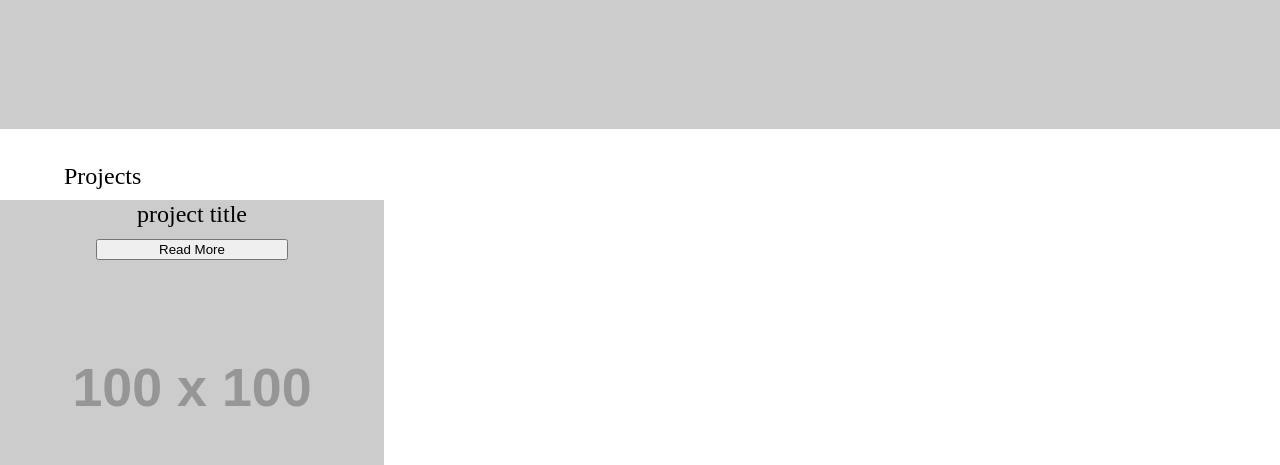
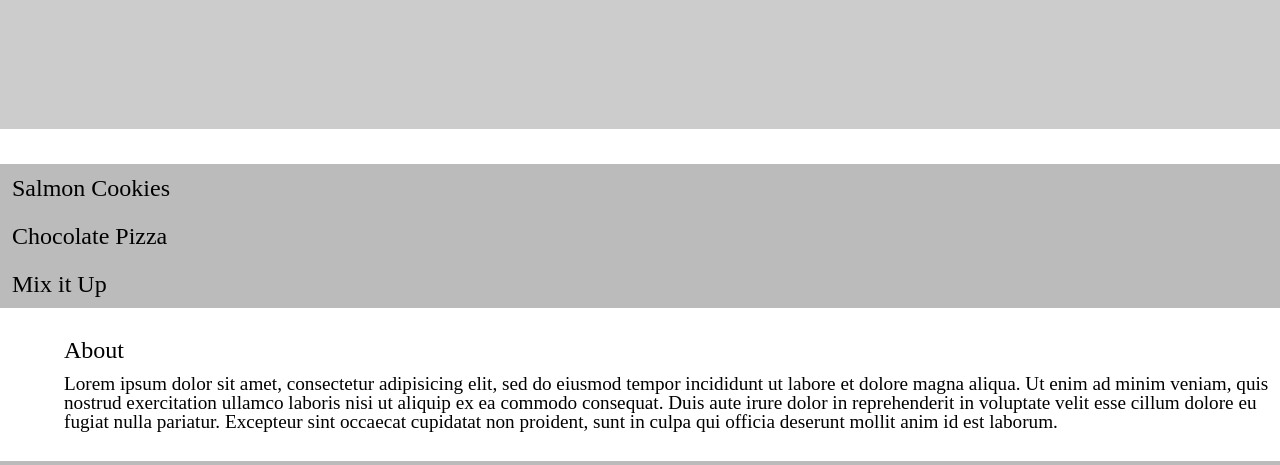
Before and after one commit to andyfiveeleven/portfolio-page, a plain HTML site: page index.html in a window 1280 px wide. Shown: the part 775-1240 px from the top of the page. Drawn offline with Linux system fonts and the light colour scheme; placeholder pictures from the web are drawn by us; files whose address does not match are found by name.

Commit message:
the projects show up dynamically ?

```diff
--- a/JS/app.js
+++ b/JS/app.js
@@ -1,14 +1,4 @@
 'use strict';
-
-function Project (name, date, tools, path, gitPath, collabs, about){
-  this.name = name;
-  this.date = dateFin;
-  this.tools = tools; //array!
-  this.path = url;
-  this.gitPath = gitHub;
-  this.collabs = collabs;
-  this.about = about;
-}
 
 $('.icon-menu').click(function(){
   $('.main-nav ul').toggleClass('menu');
--- a/JS/projects.js
+++ b/JS/projects.js
@@ -13,10 +13,10 @@ function Project (projObj) {
 }
 
 Project.prototype.toHtml = function() {
-  var $newProject = $('.template').clone();
+  var $newProject = $('article.template').clone();
   $newProject.removeClass('template');
-  $newProject.find('h3').html(this.name);
-  $newProject.append('<hr>');
+
+  $newProject.find('h1').html(this.name);
   console.log($newProject);
   return $newProject;
 };
@@ -27,5 +27,5 @@ rawProject.forEach(function(projectObject){
 console.log(projects);
 
 projects.forEach(function(project){
-  $('.pro-list').append(project.toHtml());
+  $('#project_block').append(project.toHtml());
 });
--- a/JS/source-data.js
+++ b/JS/source-data.js
@@ -8,7 +8,7 @@ var rawProject = [
     path: 'www.gitHub.com',
     gitPath:'www.gitHub.com',
     collabs: ['Nickypoo'],
-    about:'Salmon Cookies',
+    about:'Salmon Cookies'
   },
   {
     name: 'Chocolate Pizza',
@@ -17,7 +17,7 @@ var rawProject = [
     path:'www.gitHub.com',
     gitPath:'www.gitHub.com',
     collabs:['Nickypoo'],
-    about: 'Chocolate Pizza',
+    about: 'Chocolate Pizza'
   },
   {
     name: 'Mix it Up',
@@ -26,6 +26,6 @@ var rawProject = [
     path:'www.gitHub.com',
     gitPath:'www.gitHub.com',
     collabs:['Matty', 'Marky', 'Chrissy'],
-    about: 'User selects the liquor they have, we output a drink!',
+    about: 'User selects the liquor they have, we output a drink!'
   }
 ];
--- a/index.html
+++ b/index.html
@@ -37,17 +37,12 @@
         <!-- replicate for future images -->
       </section>
 
-      <section class="projects">
-        <h2>Projects</h2>
-        <ul class="proj_list">
-          <li class="template">
-            <img src="http://placehold.it/100x100">
-            <div class="project-banner">
-              <h3>project title</h3>
-              <button type="button" name="button">Read More</button>
-            </div>
-          </li>
-        </ul>
+      <section id="project_block">
+        <article class="template">
+          <header>
+            <h1></h1>
+          </header>
+        </article>
       </section>
 
       <section class="main-skills">
```
